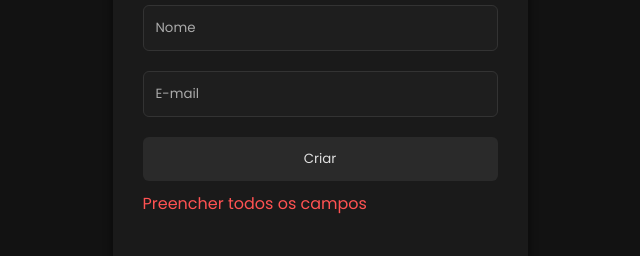
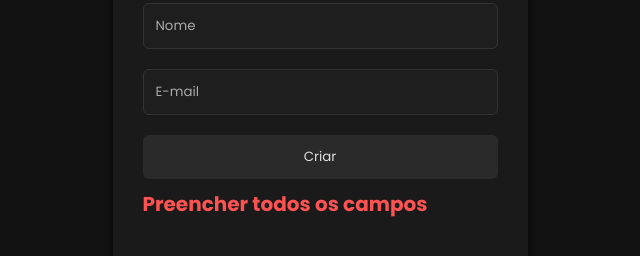
Before and after one commit to sarasmorais/atv-json2, a website with bundled scripts: page index.html in a window 1280 px wide. Both pictures are taken after a click on the button "Criar". Shown: the part 316-572 px from the top of the page, without its empty margins (320-960 px from the left). Built offline with nearby package versions, Linux system fonts and the light colour scheme.

Commit message:
msg erro

```diff
--- a/css/styles.css
+++ b/css/styles.css
@@ -74,7 +74,11 @@ button:hover {
 
 .msg-erro {
   color: var(--error-color);
+  display: flex;
+  justify-content: center;
   margin-top: 10px;
+  font-weight: bold;
+  font-size: 20px;
 }
 
 .mensagem-info {
```
